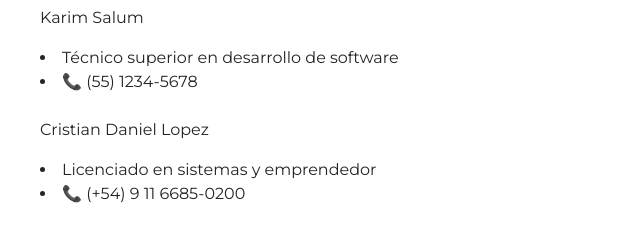
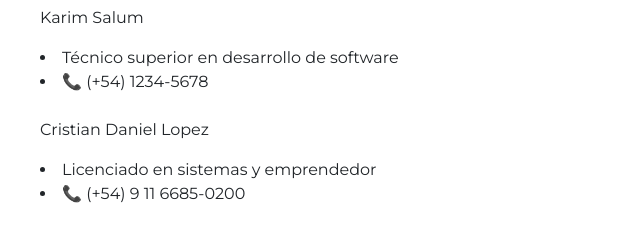
Before and after one commit to Salomonpinto/Portfolio, a website: page pages/cv.html in a window 1280 px wide. Shown: the part 1985-2225 px from the top of the page, 0-640 px from the left. Drawn offline with nearby package versions, Linux system fonts and the light colour scheme.

Commit message:
Error fix

```diff
--- a/pages/cv.html
+++ b/pages/cv.html
@@ -124,7 +124,7 @@
             <p>Mis referencias profesionales avalan mi experiencia y compromiso en cada proyecto. Siempre estoy dispuesto a respaldar mi trabajo con personas que han colaborado conmigo en distintos ámbitos.</p>
             <p>Karim Salum</p>
             <li>Técnico superior en desarrollo de software</li>
-            <li>📞 (55) 1234-5678</li>
+            <li>📞 (+54) 1234-5678</li>
 <br>
             <p>Cristian Daniel Lopez</p>
             <li>Licenciado en sistemas y emprendedor</li>
```
